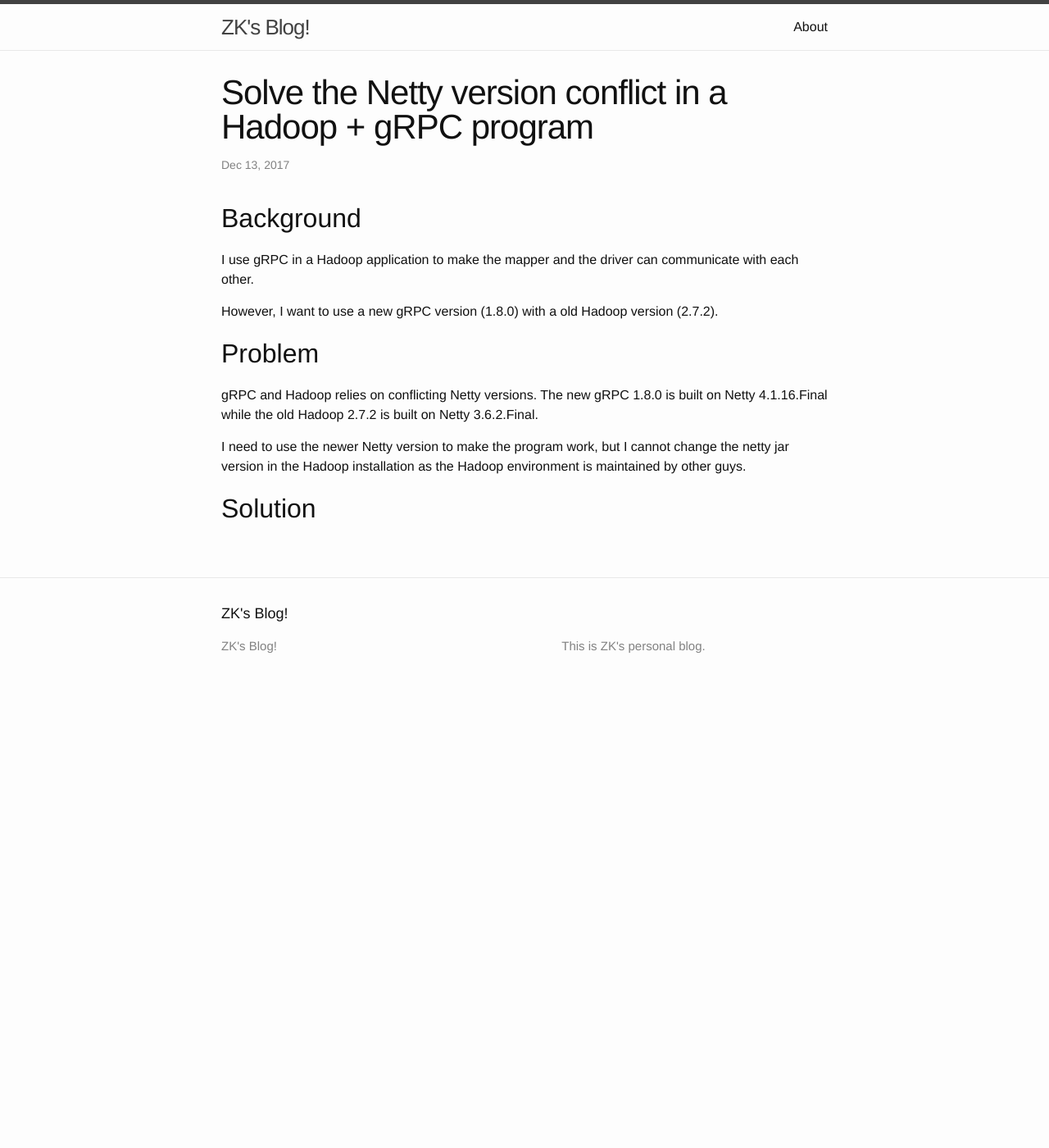
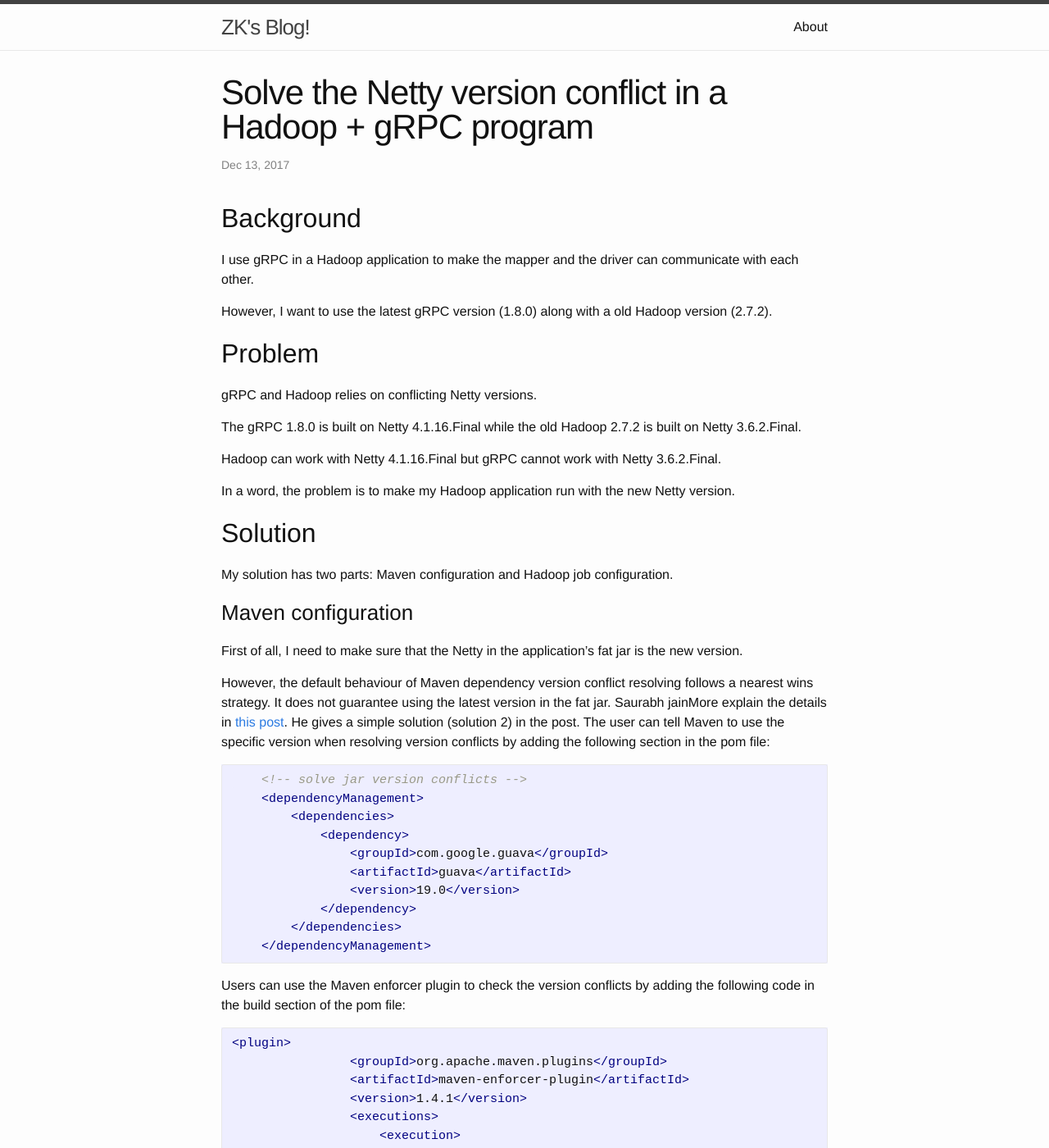
Before and after one commit to wangzk/wangzk.github.io, a Jekyll site: the page built from _posts/2017-12-13-SolveNettyVersionConflict.md, in a window 1280 px wide and 1400 px high. Shown: the whole window at 82% size. Built offline with Jekyll 4.4.1, drawn with Linux system fonts in a browser that asks for light colours; comment, search, counter and statistics services are not loaded; some of the changed text lies outside the part shown.

Commit message:
Modify the post.

````diff
--- a/_posts/2017-12-13-SolveNettyVersionConflict.md
+++ b/_posts/2017-12-13-SolveNettyVersionConflict.md
@@ -9,12 +9,80 @@ categories: bigdata
 
 I use gRPC in a Hadoop application to make the mapper and the driver can communicate with each other.
 
-However, I want to use a new gRPC version (1.8.0) with a old Hadoop version (2.7.2).
+However, I want to use the latest gRPC version (1.8.0) along with a old Hadoop version (2.7.2).
 
 ## Problem
 
-gRPC and Hadoop relies on conflicting Netty versions. The new gRPC 1.8.0 is built on Netty 4.1.16.Final while the old Hadoop 2.7.2 is built on Netty 3.6.2.Final.
+gRPC and Hadoop relies on conflicting Netty versions.
 
-I need to use the newer Netty version to make the program work, but I cannot change the netty jar version in the Hadoop installation as the Hadoop environment is maintained by other guys.
+The gRPC 1.8.0 is built on Netty 4.1.16.Final while the old Hadoop 2.7.2 is built on Netty 3.6.2.Final.
+
+Hadoop can work with Netty 4.1.16.Final but gRPC cannot work with Netty 3.6.2.Final.
+
+In a word, the problem is to make my Hadoop application run with the new Netty version.
 
 ## Solution
+
+My solution has two parts: Maven configuration and Hadoop job configuration.
+
+### Maven configuration
+
+First of all, I need to make sure that the Netty in the application's fat jar is the new version.
+
+However, the default behaviour of Maven dependency version conflict resolving follows a nearest wins strategy. It does not guarantee using the latest version in the fat jar. Saurabh jainMore explain the details in [this post](http://techidiocy.com/maven-dependency-version-conflict-problem-and-resolution/). He gives a simple solution (solution 2) in the post. The user can tell Maven to use the specific version when resolving version conflicts by adding the following section in the pom file:
+
+```xml
+    <!-- solve jar version conflicts -->
+    <dependencyManagement>
+        <dependencies>
+            <dependency>
+                <groupId>com.google.guava</groupId>
+                <artifactId>guava</artifactId>
+                <version>19.0</version>
+            </dependency>
+        </dependencies>
+    </dependencyManagement>
+```
+
+Users can use the Maven enforcer plugin to check the version conflicts by adding the following code in the build section of the pom file:
+
+```xml
+<plugin>
+                <groupId>org.apache.maven.plugins</groupId>
+                <artifactId>maven-enforcer-plugin</artifactId>
+                <version>1.4.1</version>
+                <executions>
+                    <execution>
+                        <id>enforce</id>
+                        <goals>
+                            <goal>enforce</goal>
+                        </goals>
+                        <configuration>
+                            <rules>
+                                <requireUpperBoundDeps/>
+                            </rules>
+                        </configuration>
+                    </execution>
+                </executions>
+</plugin>
+```
+
+It will check the dependency tree with Upper Bound dependency rule.
+
+This section tells Maven use Guava 19.0 when in the final fat jar.
+
+In my case, I can avoid adding Hadoop-related jars into my fat package by declaring the Hadoop dependency in the `provided` scope.
+
+```xml
+<dependency>
+    <groupId>org.apache.hadoop</groupId>
+    <artifactId>hadoop-client</artifactId>
+    <version>2.7.2</version>
+    <scope>provided</scope>
+</dependency>
+```
+
+When packaging the fat jar, Hadoop and its dependencies will be ignored. Only the new Netty brought by gRPC will be packaged into the fat jar.
+
+
+### Hadoop job configuration
````
